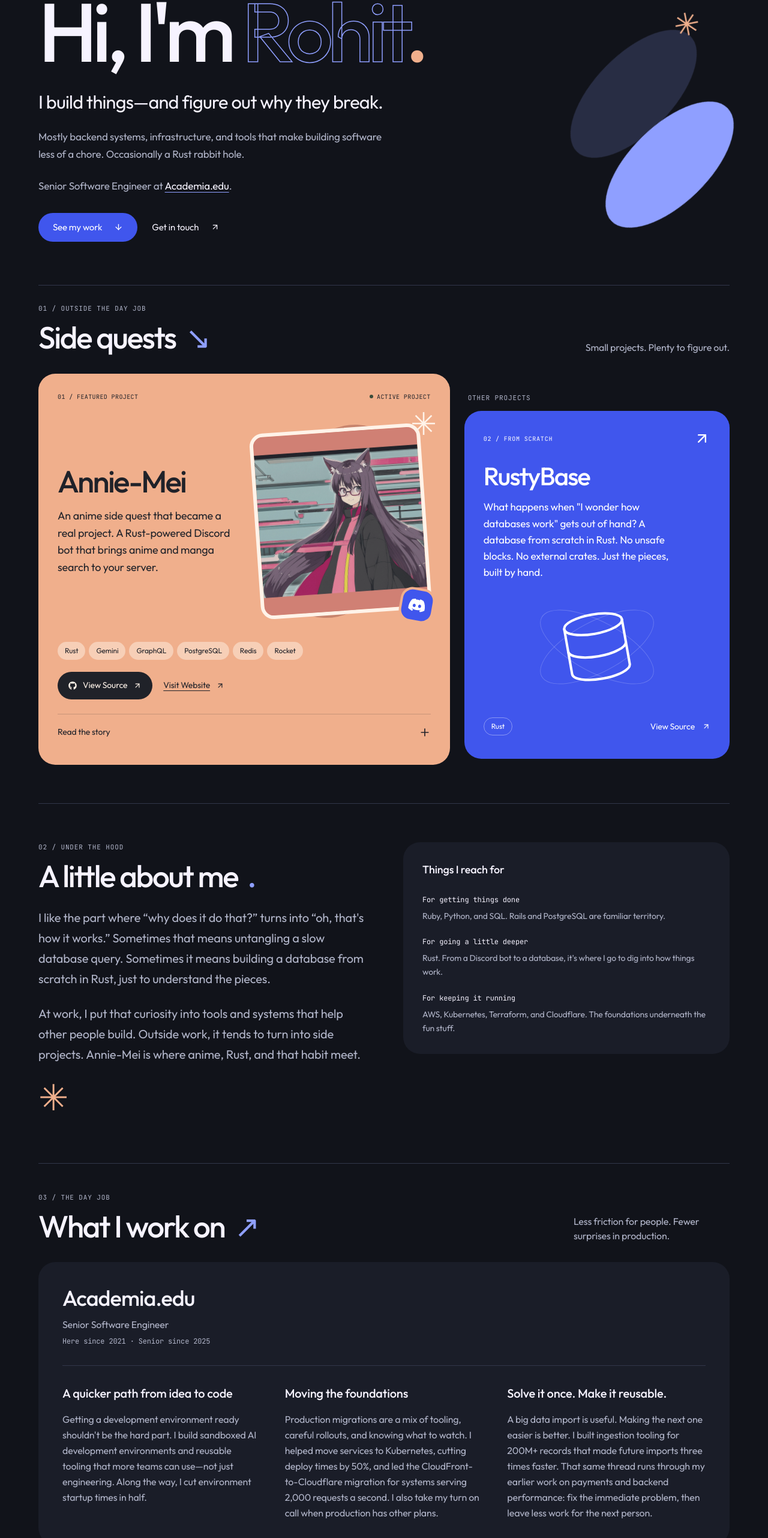
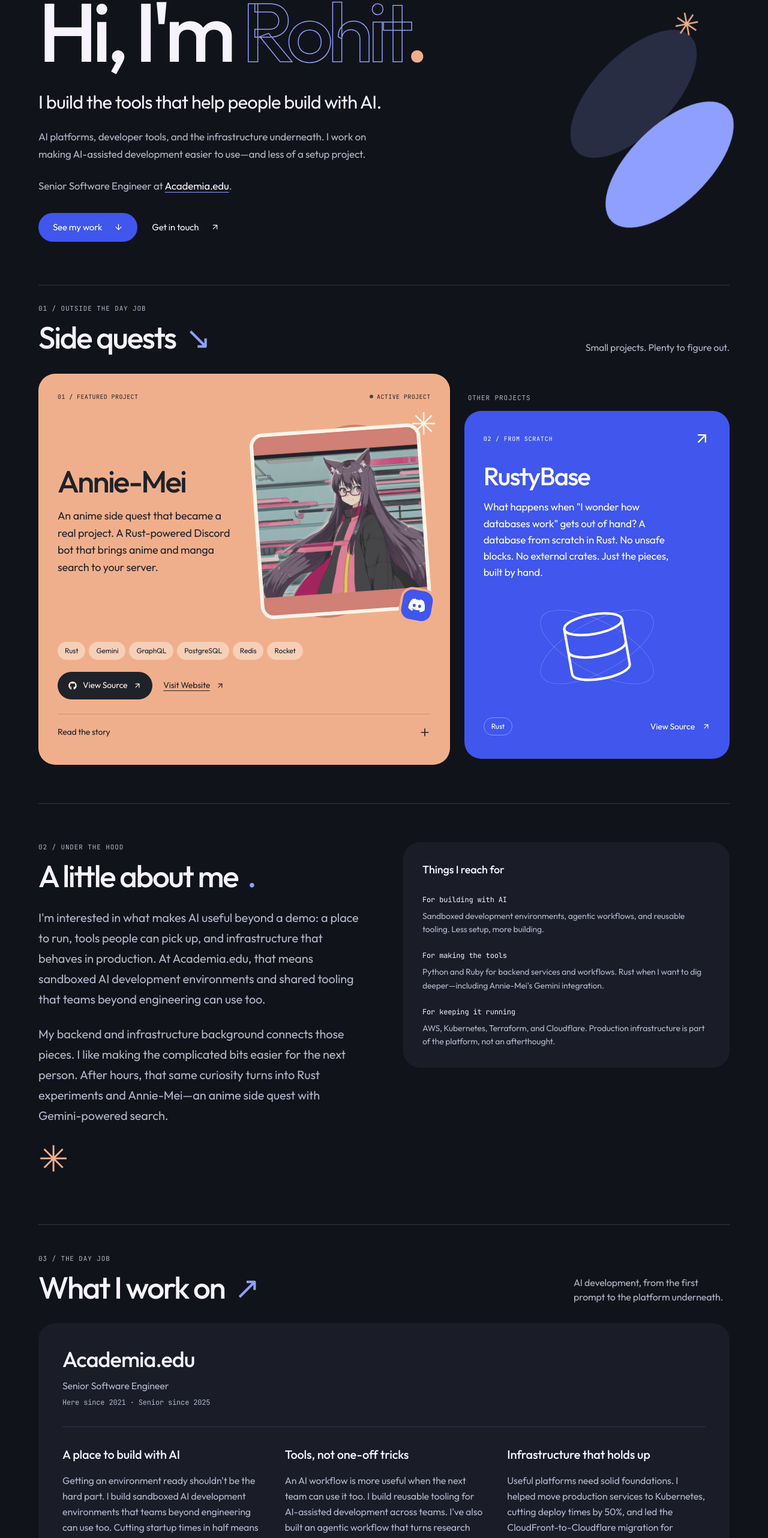
Before and after one commit to InfernapeXavier/InfernapeXavier.github.io, a Next.js app: page / in a window 1280 px wide. Shown: the part 186-2750 px from the top of the page at 60% size. Built offline with nearby package versions, Linux system fonts and the light colour scheme.

Commit message:
feat(content): emphasize AI platform and tooling work
Amp-Thread-ID: https://ampcode.com/threads/T-01a14c07-da29-7310-b8ab-fd409417c6c2
Co-authored-by: Amp <amp@ampcode.com>

```diff
--- a/src/app/layout.tsx
+++ b/src/app/layout.tsx
@@ -29,9 +29,9 @@
 });
 
 const profileTitle =
-  "Rohit Choudhari - Senior Software Engineer at Academia.edu";
+  "Rohit Choudhari - AI Platforms, Developer Tools & Infrastructure";
 const profileDescription =
-  "Rohit Choudhari is a Senior Software Engineer at Academia.edu building AI developer platforms, backend services, and production infrastructure. Creator of Annie-Mei, a Rust Discord bot with Gemini-powered search.";
+  "Rohit Choudhari builds AI platforms, developer tools, and production infrastructure. Senior Software Engineer at Academia.edu working on sandboxed AI development environments, reusable tooling, and agentic workflows.";
 
 export const metadata: Metadata = {
   metadataBase: new URL("https://rohitc.tech"),
@@ -43,6 +43,9 @@
   keywords: [
     "senior software engineer",
     "AI developer platforms",
+    "AI platform engineer",
+    "developer tools",
+    "agentic workflows",
     "infrastructure engineer",
     "software engineer",
     "ruby developer",
--- a/src/app/page.tsx
+++ b/src/app/page.tsx
@@ -30,11 +30,12 @@
           </span>
         </h1>
         <p className={styles.subtitle}>
-          I build things—and figure out why they break.
+          I build the tools that help people build with AI.
         </p>
         <p className={styles.current}>
-          Mostly backend systems, infrastructure, and tools that make building
-          software less of a chore. Occasionally a Rust rabbit hole.
+          AI platforms, developer tools, and the infrastructure underneath. I
+          work on making AI-assisted development easier to use—and less of a
+          setup project.
         </p>
         <p className={styles.current}>
           Senior Software Engineer at{" "}
@@ -44,7 +45,7 @@
           .
         </p>
         <div className={styles.actions}>
-          <a href="#projects" className={styles.primaryLink}>
+          <a href="#experience" className={styles.primaryLink}>
             See my work <FiArrowDown aria-hidden="true" />
           </a>
           <a href="#contact" className={styles.textLink}>
@@ -130,15 +131,17 @@
             </span>
           </h2>
           <p>
-            I like the part where &ldquo;why does it do that?&rdquo; turns into
-            &ldquo;oh, that&apos;s how it works.&rdquo; Sometimes that means
-            untangling a slow database query. Sometimes it means building a
-            database from scratch in Rust, just to understand the pieces.
+            I&apos;m interested in what makes AI useful beyond a demo: a place
+            to run, tools people can pick up, and infrastructure that behaves in
+            production. At Academia.edu, that means sandboxed AI development
+            environments and shared tooling that teams beyond engineering can
+            use too.
           </p>
           <p>
-            At work, I put that curiosity into tools and systems that help other
-            people build. Outside work, it tends to turn into side projects.
-            Annie-Mei is where anime, Rust, and that habit meet.
+            My backend and infrastructure background connects those pieces. I
+            like making the complicated bits easier for the next person. After
+            hours, that same curiosity turns into Rust experiments and
+            Annie-Mei—an anime side quest with Gemini-powered search.
           </p>
           <span className={styles.aboutFlower} aria-hidden="true">
             ✳
@@ -165,7 +168,9 @@
                 </span>
               </h2>
             </div>
-            <p>Less friction for people. Fewer surprises in production.</p>
+            <p>
+              AI development, from the first prompt to the platform underneath.
+            </p>
           </div>
           <Experience />
           <div className="mt-8 text-sm leading-relaxed text-theme-subtle">
@@ -202,9 +207,9 @@
             <span aria-hidden="true">↗</span>
           </div>
           <p>
-            Tell me about it. I&apos;m up for talking shop, comparing notes on
-            Rust, or hearing about a good side project. A simple hello works
-            too.
+            Tell me about it. I&apos;m up for comparing notes on AI developer
+            tools, untangling platform problems, or hearing about a good Rust
+            side project. A simple hello works too.
           </p>
           <div className={styles.socials}>
             <a href="mailto:website@rohitc.tech">
--- a/src/components/Skills.tsx
+++ b/src/components/Skills.tsx
@@ -1,18 +1,18 @@
 const skillCategories = [
   {
-    name: "For getting things done",
+    name: "For building with AI",
     description:
-      "Ruby, Python, and SQL. Rails and PostgreSQL are familiar territory.",
+      "Sandboxed development environments, agentic workflows, and reusable tooling. Less setup, more building.",
   },
   {
-    name: "For going a little deeper",
+    name: "For making the tools",
     description:
-      "Rust. From a Discord bot to a database, it's where I go to dig into how things work.",
+      "Python and Ruby for backend services and workflows. Rust when I want to dig deeper—including Annie-Mei's Gemini integration.",
   },
   {
     name: "For keeping it running",
     description:
-      "AWS, Kubernetes, Terraform, and Cloudflare. The foundations underneath the fun stuff.",
+      "AWS, Kubernetes, Terraform, and Cloudflare. Production infrastructure is part of the platform, not an afterthought.",
   },
 ];
 
--- a/src/data/experience.ts
+++ b/src/data/experience.ts
@@ -5,19 +5,19 @@
   tenure: "Here since 2021 · Senior since 2025",
   stories: [
     {
-      title: "A quicker path from idea to code",
+      title: "A place to build with AI",
       description:
-        "Getting a development environment ready shouldn't be the hard part. I build sandboxed AI development environments and reusable tooling that more teams can use—not just engineering. Along the way, I cut environment startup times in half.",
+        "Getting an environment ready shouldn't be the hard part. I build sandboxed AI development environments that teams beyond engineering can use too. Cutting startup times in half means less waiting around before the actual building starts.",
     },
     {
-      title: "Moving the foundations",
+      title: "Tools, not one-off tricks",
       description:
-        "Production migrations are a mix of tooling, careful rollouts, and knowing what to watch. I helped move services to Kubernetes, cutting deploy times by 50%, and led the CloudFront-to-Cloudflare migration for systems serving 2,000 requests a second. I also take my turn on call when production has other plans.",
+        "An AI workflow is more useful when the next team can use it too. I build reusable tooling for AI-assisted development across teams. I've also built an agentic workflow that turns research pseudocode into production-grade Python—connecting experimentation to software people can actually use.",
     },
     {
-      title: "Solve it once. Make it reusable.",
+      title: "Infrastructure that holds up",
       description:
-        "A big data import is useful. Making the next one easier is better. I built ingestion tooling for 200M+ records that made future imports three times faster. That same thread runs through my earlier work on payments and backend performance: fix the immediate problem, then leave less work for the next person.",
+        "Useful platforms need solid foundations. I helped move production services to Kubernetes, cutting deploy times by 50%, and led the CloudFront-to-Cloudflare migration for systems serving 2,000 requests a second. I also take my turn on call when production has other plans.",
     },
   ],
 };
```
